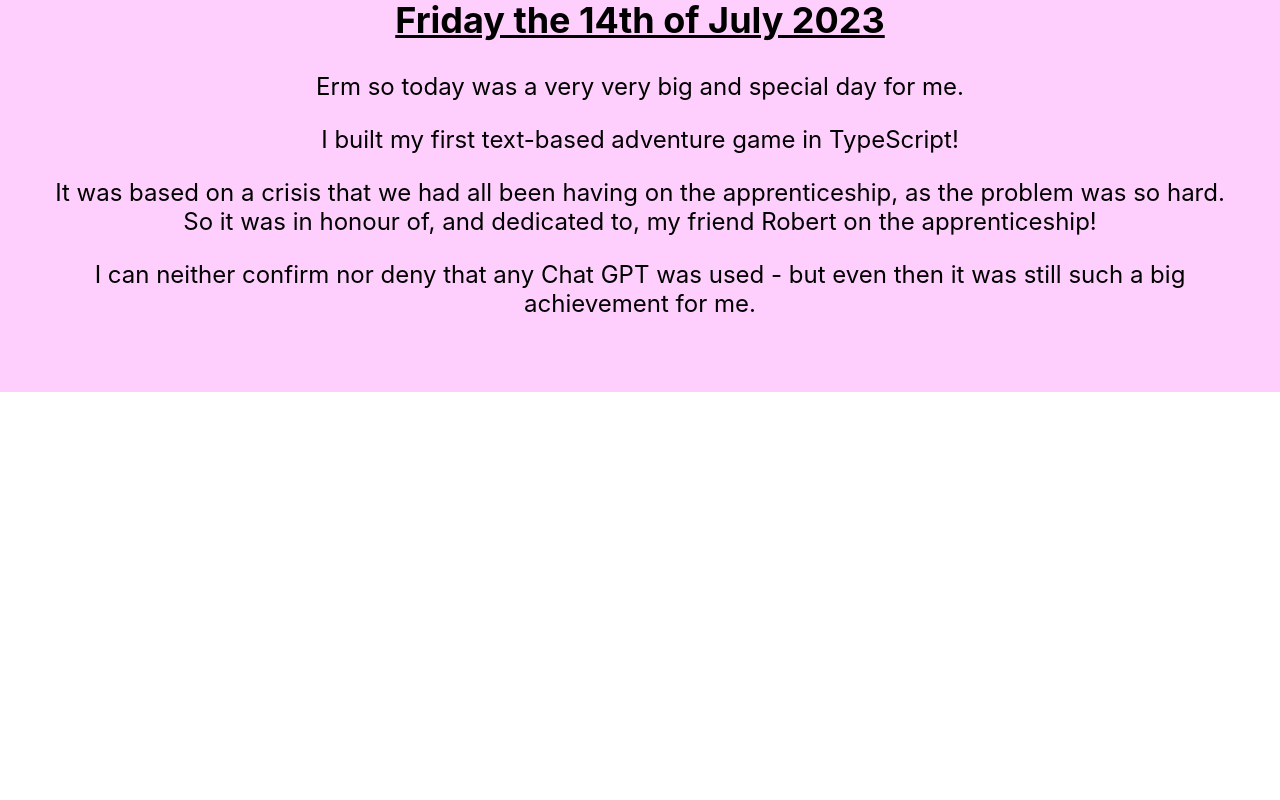
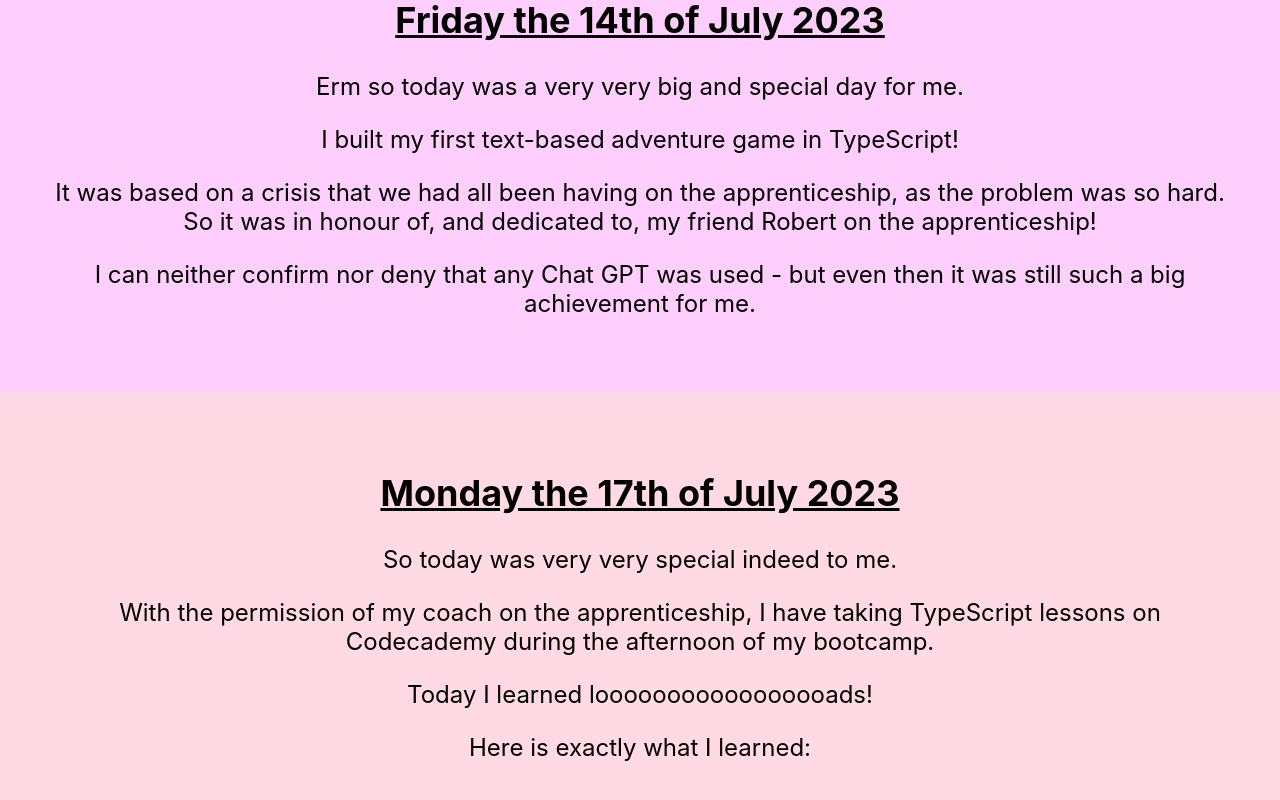
Before and after one commit to susannaarwen/react-app, a React (Create React App) app: page / in a window 1280 px wide. Shown: the part 3946-4746 px from the top of the page. Before the commit the page ends 4338 px from the top, so only its background shows below. Built offline with nearby package versions, Linux system fonts and the light colour scheme.

Commit message:
start monday blog post

```diff
--- a/src/App.css
+++ b/src/App.css
@@ -64,6 +64,11 @@ list-style-position: inside;
   background-color: #fecefd;
 }
 
+#day4 {
+  background-color: #ffdae4;
+}
+
+
 .entry {
   font-size: 1.5rem;
 }
--- a/src/App.js
+++ b/src/App.js
@@ -75,6 +75,15 @@ function App() {
         <p>It was based on a crisis that we had all been having on the apprenticeship, as the problem was so hard. So it was in honour of, and dedicated to, my friend Robert on the apprenticeship!</p>
         <p>I can neither confirm nor deny that any Chat GPT was used - but even then it was still such a big achievement for me.</p>
       </article>
+
+      <article class = 'entry' id='day4'>
+        <h2>Monday the 17th of July 2023</h2>
+        <p>So today was very very special indeed to me.</p>
+        <p>With the permission of my coach on the apprenticeship, I have taking TypeScript lessons on Codecademy during the afternoon of my bootcamp.</p>
+        <p>Today I learned looooooooooooooooads!</p>
+        <p>Here is exactly what I learned:</p>
+      </article>
+
       </body>
 
     </div>
```
